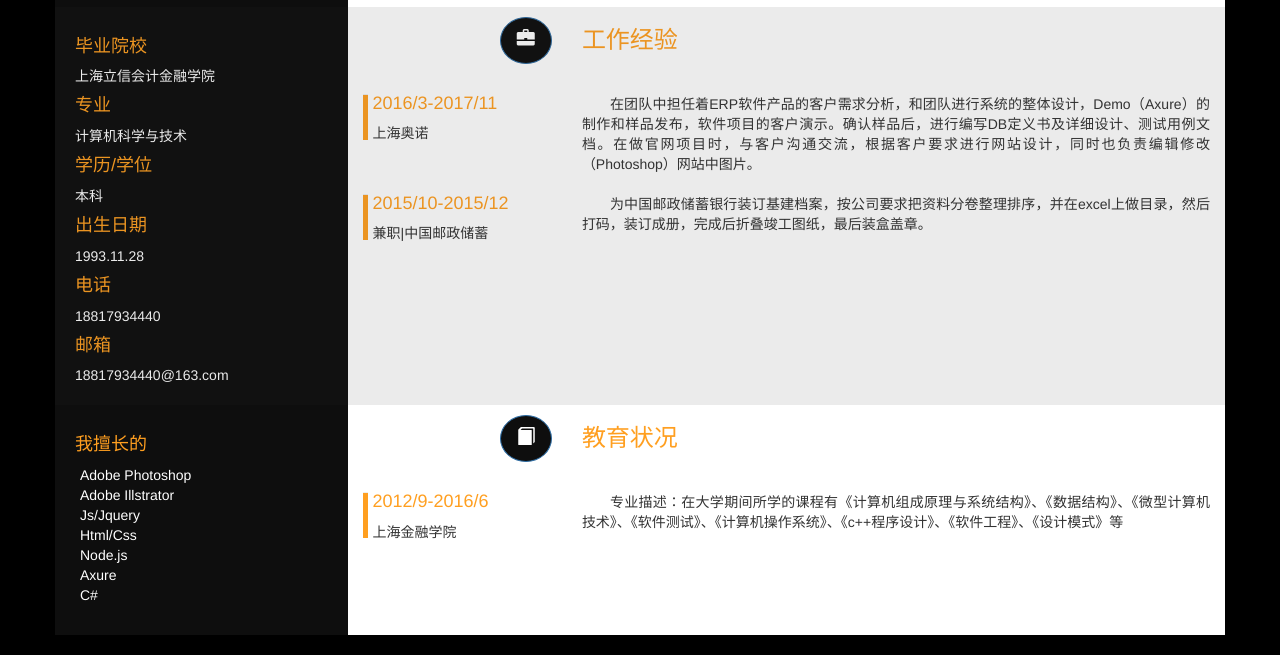
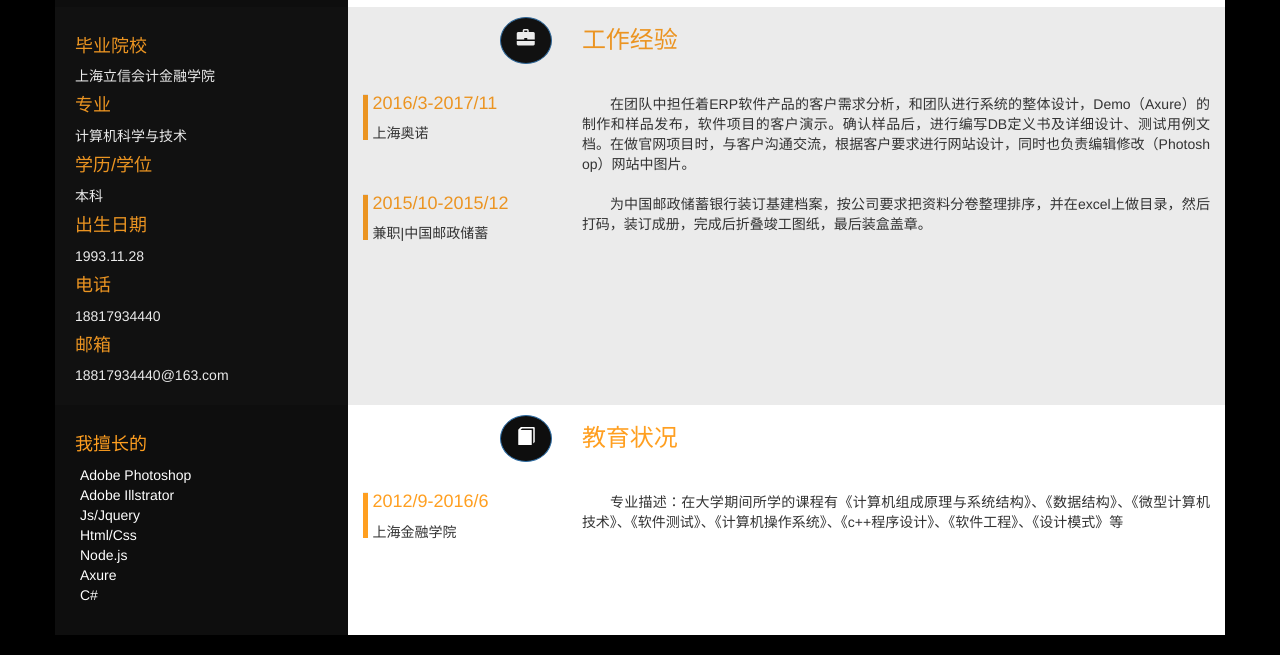
Before and after one commit to Cole-yu/cole-yu.github.io, a plain HTML site: page index.html in a window 1280 px wide. Shown: the part 247-902 px from the top of the page. Drawn offline with Linux system fonts and the light colour scheme.

Commit message:
word-break

```diff
--- a/index.html
+++ b/index.html
@@ -89,7 +89,7 @@
                             </div>
                         </div>
                         <div class="col-md-9 col-sm-8 col-xs-8">
-                            <p class="text-justify padding-top-10">
+                            <p class="text-justify padding-top-10" style="word-break:break-all;">
                                 在团队中担任着ERP软件产品的客户需求分析，和团队进行系统的整体设计，Demo（Axure）的制作和样品发布，软件项目的客户演示。确认样品后，进行编写DB定义书及详细设计、测试用例文档。在做官网项目时，与客户沟通交流，根据客户要求进行网站设计，同时也负责编辑修改（Photoshop）网站中图片。
                             </p>
                         </div>
```
